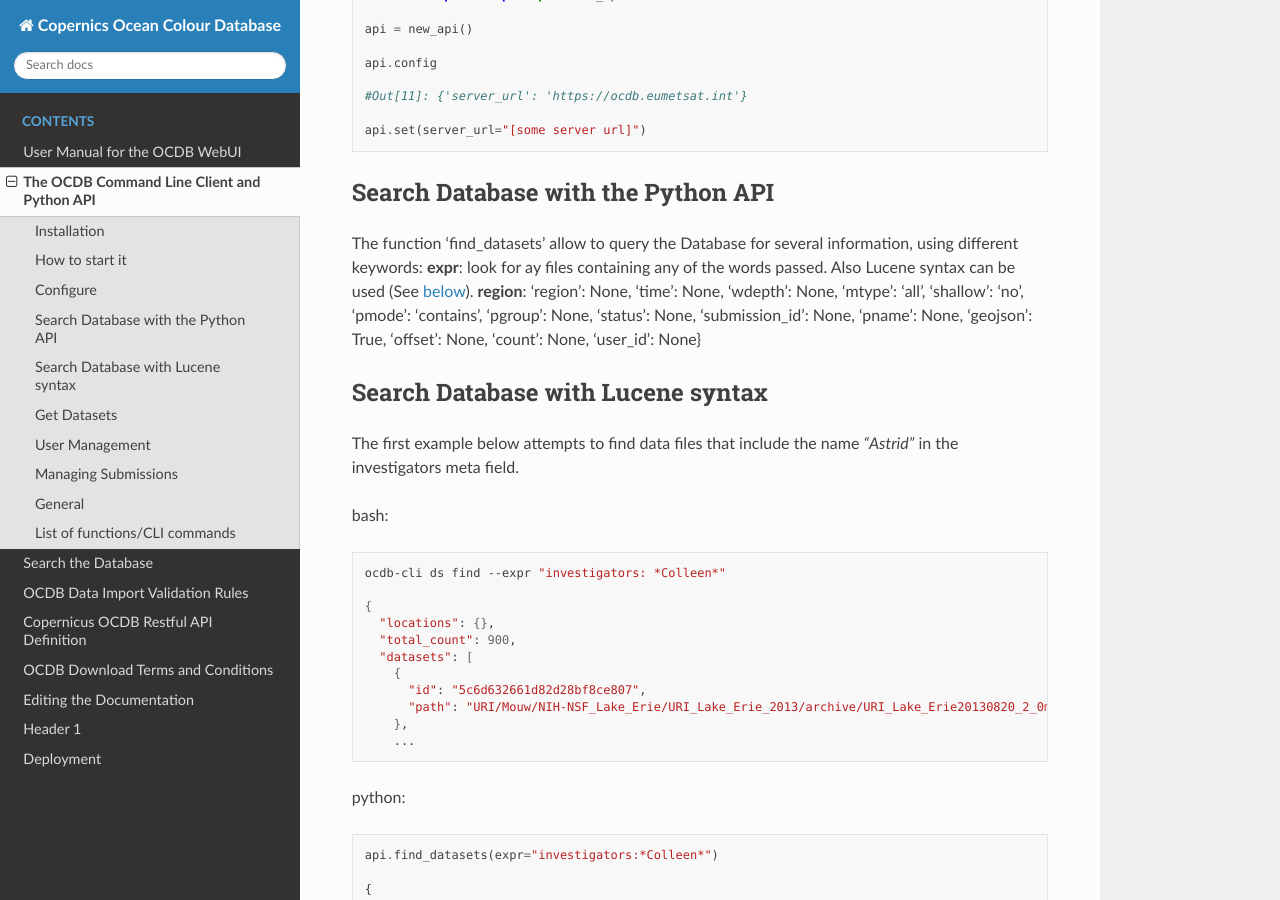
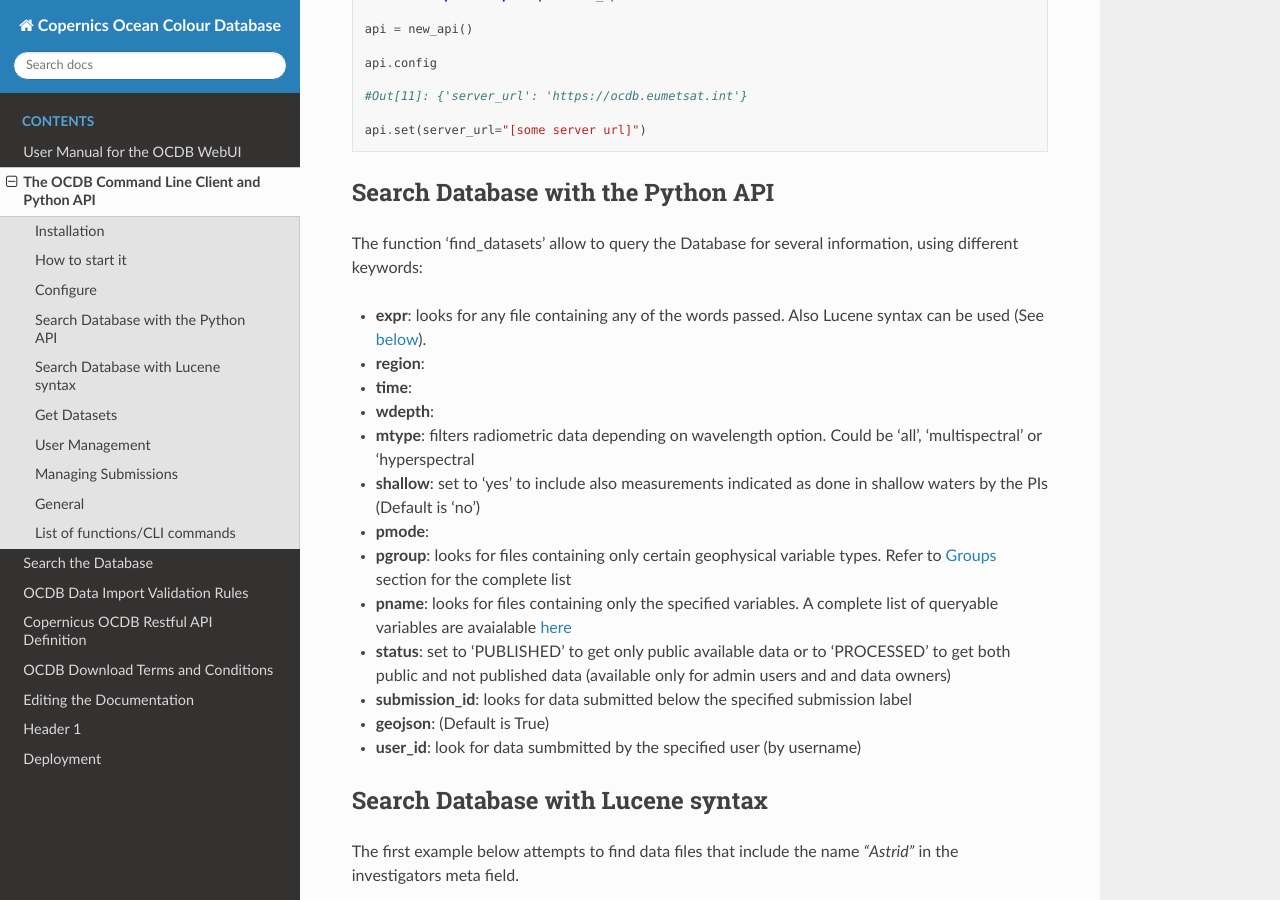
Before and after one commit to javierconcha/ocdb-docs, a Sphinx documentation site: the page built from docs/source/ocdb-api-cli.md, in a window 1280 px wide and 900 px high, scrolled down 1768 px. Built offline with Sphinx 7.4.7 and the Read the Docs theme 2.0.0, drawn with Linux system fonts in a browser that asks for light colours; pages that are not in the unit, such as notebooks, are missing from menus.

Commit message:
Update docs/source/ocdb-api-cli.md

```diff
--- a/docs/source/ocdb-api-cli.md
+++ b/docs/source/ocdb-api-cli.md
@@ -97,10 +97,19 @@
 ## Search Database with the Python API
 
 The function 'find_datasets' allow to query the Database for several information, using different keywords:
-__expr__: look for ay files containing any of the words passed. Also Lucene syntax can be used (See [below](ocdb-api-cli.md#search-database-with-lucene-syntax)).
-__region__:
-'region': None, 'time': None, 'wdepth': None, 'mtype': 'all', 'shallow': 'no', 'pmode': 'contains', 'pgroup': None, 'status': None, 'submission_id': None, 'pname': None, 'geojson': True, 'offset': None, 'count': None, 'user_id': None}
-
+- __expr__: looks for any file containing any of the words passed. Also Lucene syntax can be used (See [below](ocdb-api-cli.md#search-database-with-lucene-syntax)).
+- __region__:
+- __time__:
+- __wdepth__:
+- __mtype__: filters radiometric data depending on wavelength option. Could be 'all', 'multispectral' or 'hyperspectral
+- __shallow__: set to 'yes' to include also measurements indicated as done in shallow waters by the PIs (Default is 'no')
+- __pmode__:
+- __pgroup__: looks for files containing only certain geophysical variable types. Refer to [Groups](ocdb-search.md#groups) section for the complete list
+- __pname__: looks for files containing only the specified variables. A complete list of queryable variables are avaialable [here](ocdb-standard-field-unit.md)
+- __status__: set to 'PUBLISHED' to get only public available data or to 'PROCESSED' to get both public and not published data (available only for admin users and and data owners)
+- __submission_id__: looks for data submitted below the specified submission label
+- __geojson__: (Default is True)
+- __user_id__: look for data sumbmitted by the specified user (by username)
 
 
 ## Search Database with Lucene syntax
```
